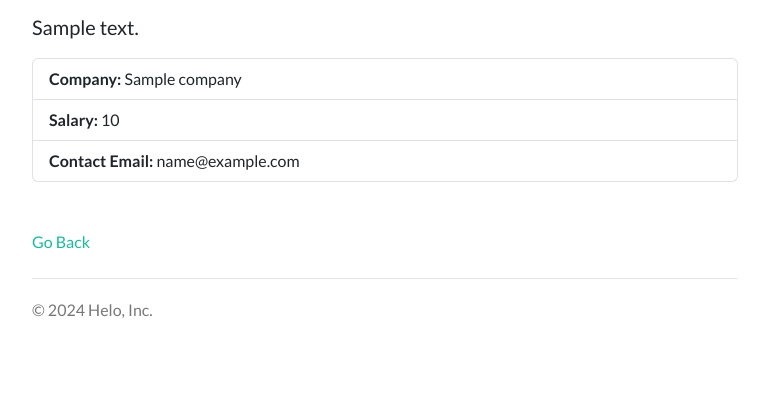
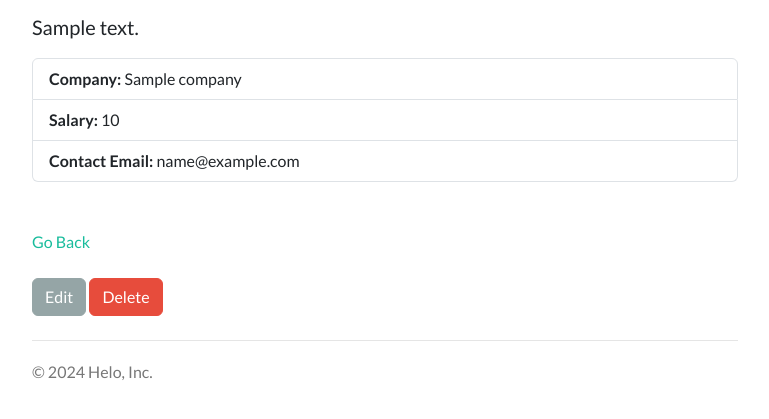
Before and after one commit to ahmedhelalia/job_lister, a PHP site: template templates/job-single.php in a window 1280 px wide. Shown: the part 251-670 px from the top of the page, without its empty margins (255-1024 px from the left). Run offline with PHP 8.4, Linux system fonts and the light colour scheme; the template is opened without the code that fills it: most values are stand-ins (such as "Sample title", 1, 10 or a date in 2020); some libraries are stand-ins or nearby versions.

Commit message:
delete a job

```diff
--- a/templates/job-single.php
+++ b/templates/job-single.php
@@ -11,4 +11,13 @@
 <br><br>
 <a href="index.php" style="text-decoration: none;">Go Back</a>
 <br><br>
+<div class="well">
+    <a href="edit.php?id=<?= $job->id; ?>" class="btn btn-secondary">Edit</a>
+    <form style="display: inline;" method="post" action="job.php">
+        <input type="hidden" name="del_id" value="<?=$job->id?>">
+        <input type="submit" class="btn btn-danger" value="Delete">
+    </form>
+</div>
+<br>
+
 <?php include 'inc/footer.php' ?>
```
Also changed, not shown: job.php (+8 -0 lines), lib/job.php (+15 -2 lines).
